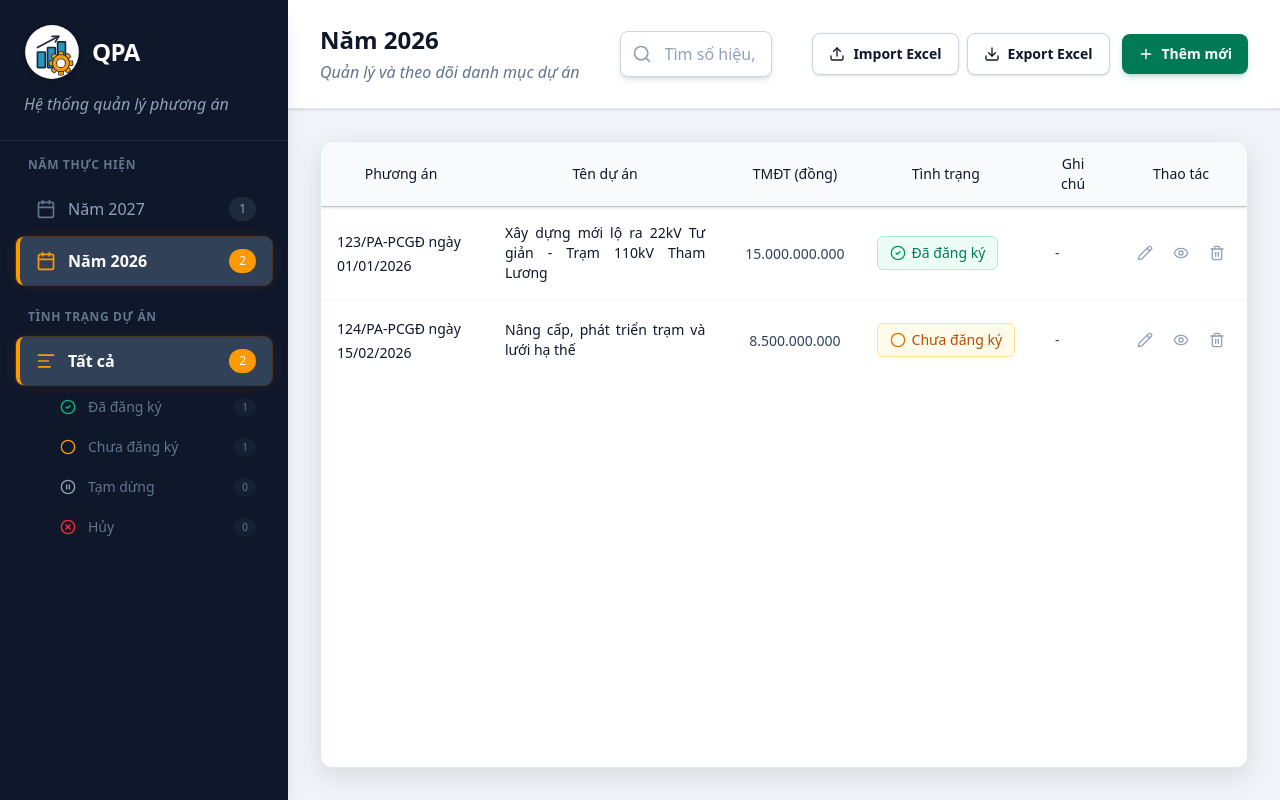
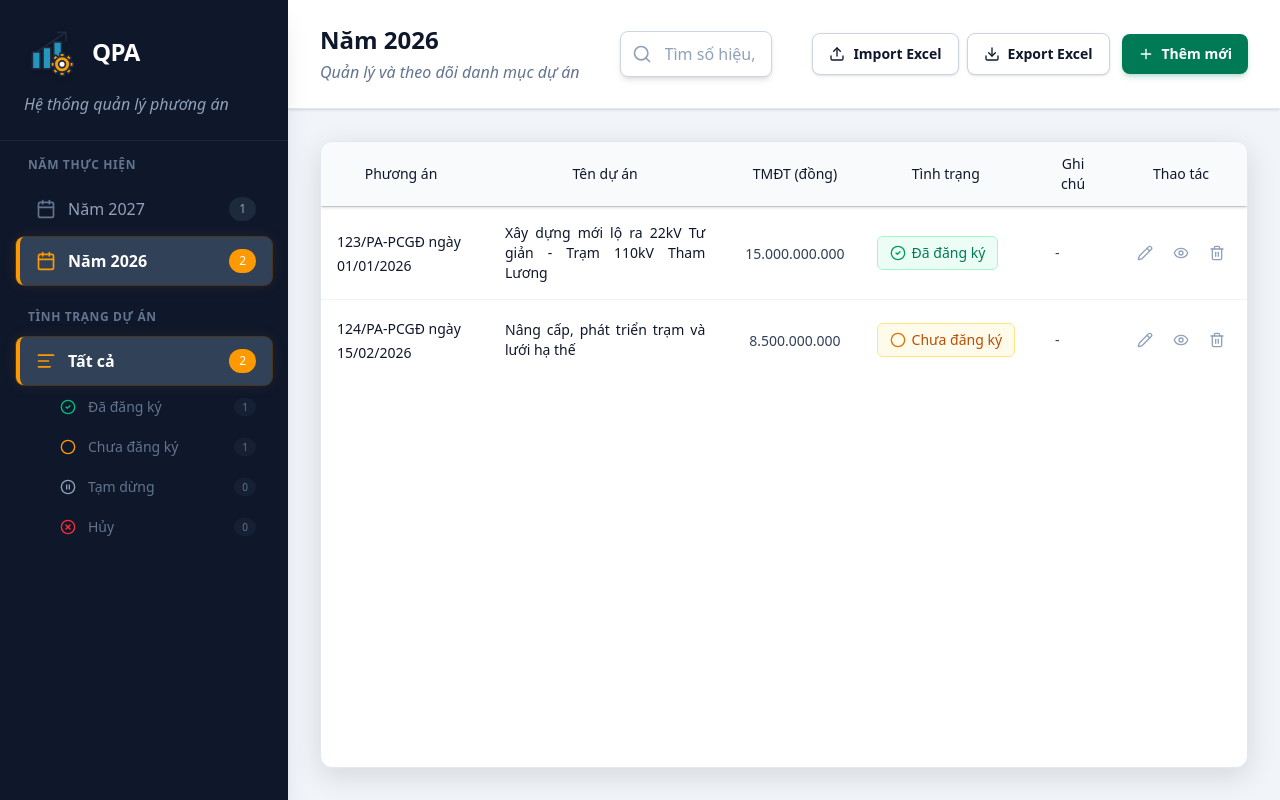
Before and after one commit to dthcamhong99-code/QPA, a React (Vite) app: page / in a window 1280 px wide. Built offline with nearby package versions, Linux system fonts and the light colour scheme.

Commit message:
feat: Update app branding and deploy configuration
Changes the app's theme color to dark mode, refactors the SVG logo for a cleaner look, and updates the Vite configuration to use a relative base path for deployment. The GitHub Actions workflow for deploying to GitHub Pages has been removed.

```diff
--- a/index.html
+++ b/index.html
@@ -3,7 +3,7 @@
   <head>
     <meta charset="UTF-8" />
     <meta name="viewport" content="width=device-width, initial-scale=1.0" />
-    <meta name="theme-color" content="#10b981" />
+    <meta name="theme-color" content="#0f172a" />
     <link rel="apple-touch-icon" href="icon.svg" />
     <title>Quản lý dự án</title>
   </head>
--- a/src/App.tsx
+++ b/src/App.tsx
@@ -18,44 +18,28 @@ interface Project {
 
 const DashboardLogo = ({ className }: { className?: string }) => (
   <svg viewBox="0 0 100 100" className={className} xmlns="http://www.w3.org/2000/svg">
-    {/* Background */}
-    <circle cx="50" cy="50" r="48" fill="#ffffff" />
-
     {/* Arrow */}
-    <path d="M 24 42 L 62 22" fill="none" stroke="#1e293b" strokeWidth="3" strokeLinecap="round" />
-    <path d="M 50 22 L 62 22 L 56 32" fill="none" stroke="#1e293b" strokeWidth="3" strokeLinecap="round" strokeLinejoin="round" />
+    <path d="M 15 55 L 75 15" fill="none" stroke="#1e293b" strokeWidth="3" strokeLinecap="round" />
+    <path d="M 60 15 L 75 15 L 75 30" fill="none" stroke="#1e293b" strokeWidth="3" strokeLinecap="round" strokeLinejoin="round" />
 
     {/* Bars */}
-    {/* Bar 1 */}
-    <rect x="24" y="50" width="14" height="28" fill="#2596be" stroke="#1e293b" strokeWidth="3" rx="1" />
-    {/* Bar 2 */}
-    <rect x="42" y="42" width="14" height="36" fill="#2596be" stroke="#1e293b" strokeWidth="3" rx="1" />
-    {/* Bar 3 */}
-    <rect x="60" y="32" width="14" height="46" fill="#2596be" stroke="#1e293b" strokeWidth="3" rx="1" />
+    <rect x="15" y="50" width="14" height="30" fill="#2596be" stroke="#1e293b" strokeWidth="3" rx="1" />
+    <rect x="34" y="42" width="14" height="38" fill="#2596be" stroke="#1e293b" strokeWidth="3" rx="1" />
+    <rect x="53" y="32" width="14" height="48" fill="#2596be" stroke="#1e293b" strokeWidth="3" rx="1" />
 
     {/* Gear */}
-    <g transform="translate(66, 70)">
-      {/* Teeth Outlines */}
-      <rect x="-5" y="-22" width="10" height="44" fill="#1e293b" rx="2" />
-      <rect x="-5" y="-22" width="10" height="44" fill="#1e293b" rx="2" transform="rotate(45)" />
-      <rect x="-5" y="-22" width="10" height="44" fill="#1e293b" rx="2" transform="rotate(90)" />
-      <rect x="-5" y="-22" width="10" height="44" fill="#1e293b" rx="2" transform="rotate(135)" />
+    <g transform="translate(68, 72)">
+      {/* Teeth */}
+      <rect x="-4" y="-20" width="8" height="40" fill="#f59e0b" stroke="#1e293b" strokeWidth="3" rx="1.5" />
+      <rect x="-4" y="-20" width="8" height="40" fill="#f59e0b" stroke="#1e293b" strokeWidth="3" rx="1.5" transform="rotate(45)" />
+      <rect x="-4" y="-20" width="8" height="40" fill="#f59e0b" stroke="#1e293b" strokeWidth="3" rx="1.5" transform="rotate(90)" />
+      <rect x="-4" y="-20" width="8" height="40" fill="#f59e0b" stroke="#1e293b" strokeWidth="3" rx="1.5" transform="rotate(135)" />
 
-      {/* Teeth Fills */}
-      <rect x="-3.5" y="-20.5" width="7" height="41" fill="#f59e0b" rx="1" />
-      <rect x="-3.5" y="-20.5" width="7" height="41" fill="#f59e0b" rx="1" transform="rotate(45)" />
-      <rect x="-3.5" y="-20.5" width="7" height="41" fill="#f59e0b" rx="1" transform="rotate(90)" />
-      <rect x="-3.5" y="-20.5" width="7" height="41" fill="#f59e0b" rx="1" transform="rotate(135)" />
+      {/* Main body */}
+      <circle cx="0" cy="0" r="14" fill="#f59e0b" stroke="#1e293b" strokeWidth="3" />
 
-      {/* Main body outline */}
-      <circle cx="0" cy="0" r="16" fill="#1e293b" />
-      {/* Main body fill */}
-      <circle cx="0" cy="0" r="14.5" fill="#f59e0b" />
-
-      {/* Inner hole outline */}
-      <circle cx="0" cy="0" r="8.5" fill="#1e293b" />
-      {/* Inner hole fill */}
-      <circle cx="0" cy="0" r="7" fill="#ffffff" />
+      {/* Inner hole */}
+      <circle cx="0" cy="0" r="6" fill="#ffffff" stroke="#1e293b" strokeWidth="3" />
     </g>
   </svg>
 );
--- a/vite.config.ts
+++ b/vite.config.ts
@@ -7,7 +7,7 @@ import { VitePWA } from 'vite-plugin-pwa';
 export default defineConfig(({mode}) => {
   const env = loadEnv(mode, '.', '');
   return {
-    base: '/QPA/',
+    base: './',
     plugins: [
       react(),
       tailwindcss(),
```
